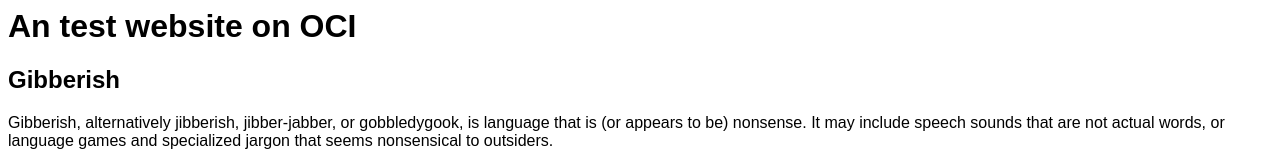
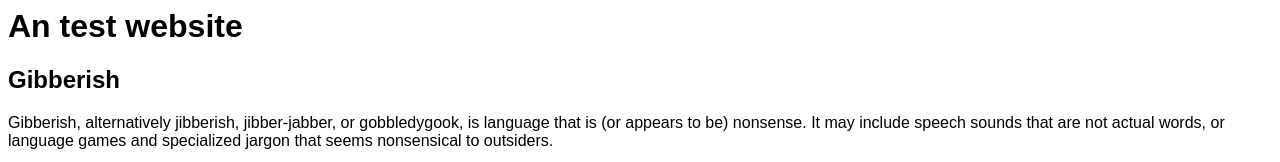
Before and after one commit to dhale-internal/test_website, a plain HTML site: page index.html in a window 1280 px wide. Shown: the top 162 px of the page. Drawn offline with Linux system fonts and the light colour scheme.

Commit message:
removed "OCI"

```diff
--- a/index.html
+++ b/index.html
@@ -9,7 +9,7 @@
         </style>
     </head>
     <body>
-        <h1>An test website on OCI</h1>
+        <h1>An test website</h1>
         <h2>Gibberish</h2>
         <p>Gibberish, alternatively jibberish, jibber-jabber, or gobbledygook, is language that is (or appears to be) nonsense. It may include speech sounds that are not actual words, or language games and specialized jargon that seems nonsensical to outsiders.</p>
         <br />
```
